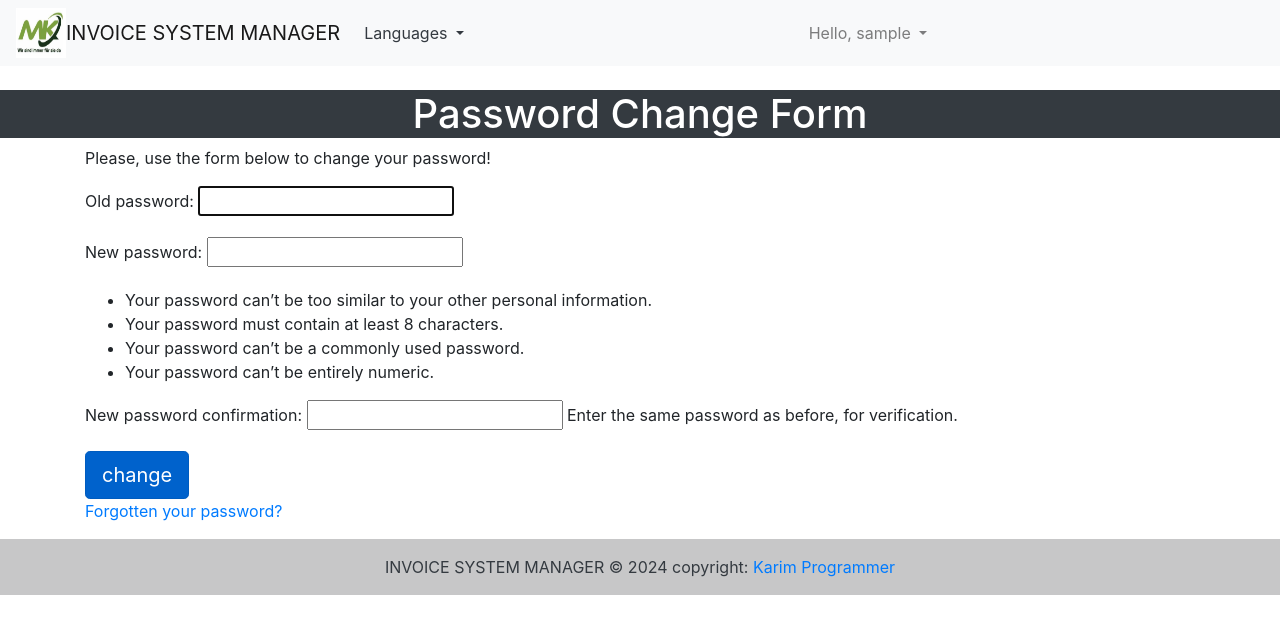
After one commit to AbouYounes/django_invoice_manager, a Django app: page /en/password_change in a window 1280 px wide. The commit adds this page. Shown: the top 634 px of the page. Run offline with Django 5.2, Linux system fonts and the light colour scheme; the visitor is signed in with stand-in values (Sample User, id 1).

Commit message:
add change password feature

```diff
--- a/django_invoice_manager/settings.py
+++ b/django_invoice_manager/settings.py
@@ -144,7 +144,7 @@ MEDIA_ROOT = os.path.join(BASE_DIR, 'media/')
 
 DEFAULT_AUTO_FIELD = 'django.db.models.BigAutoField'
 
-LOGIN_REDIRECT_URL = 'dashboard'
+LOGIN_REDIRECT_URL = 'home'
 LOGIN_URL = 'login'
 LOGOUT_URL = 'logout'
 LOGOUT_REDIRECT_URL = 'login'
--- a/invoice_app/urls.py
+++ b/invoice_app/urls.py
@@ -3,10 +3,12 @@ from . import views
 from django.contrib.auth import views as auth_views
 
 urlpatterns = [
-    path('', views.dashboard, name='dashboard'),
+    path('', views.HomeView.as_view(), name='home'),
+    #path('', views.dashboard, name='dashboard'),
     path('login/', auth_views.LoginView.as_view(template_name='login.html'), name='login'),
     path('logout/', auth_views.LogoutView.as_view(), name='logout'),
-    #path('', views.HomeView.as_view(), name='home'),
+    path('password_change', auth_views.PasswordChangeView.as_view(template_name='password_change.html'), name='password_change'),
+    path('password_change/done', auth_views.PasswordChangeDoneView.as_view(template_name='password_change_done.html'), name='password_change_done'),
     path('customer/<int:pk>', views.CustomerView.as_view(), name="customer"),
     path('add-entrepreneur', views.AddEntrepreneurView.as_view(), name='add-entrepreneur'),
     path('add-customer', views.AddCustomerView.as_view(), name='add-customer'),
--- a/templates/base.html
+++ b/templates/base.html
@@ -58,26 +58,26 @@
         <ul class="navbar-nav mr-auto">
           <li class="nav-item dropdown">
             <a class="nav-link dropdown-toggle" href="#" role="button" data-toggle="dropdown" aria-expanded="false">
-              {% trans 'More option' %}
+              {% trans 'Hello' %}, {{ request.user.username }}
             </a>
             <div class="dropdown-menu">
-              <a class="dropdown-item" href="{% url 'add-entrepreneur' %}">{% trans 'Add entrepreneur' %}</a>
+              <a class="dropdown-item" href="{% url 'add-entrepreneur' %}">{% trans 'My Profil' %}</a>
               <a class="dropdown-item" href="{% url 'add-customer' %}">{% trans 'Add customer' %}</a>
+              <a class="dropdown-item" href="{% url 'password_change' %}">{% trans 'Change password' %}</a>
               <div class="dropdown-divider"></div>
-              <a class="dropdown-item" href="#">{% trans 'statistic' %}</a>
+                <a class="dropdown-item" href="{% url 'password_change' %}">
+                  <form action="{% url 'logout' %}" method="post">
+                    {% csrf_token %}
+                    <button type="submit">{% trans 'Logout' %}</button>
+                  </form>
+                </a>
             </div>
           </li>
         </ul>
       </div>
 
       <div>
-        <p>
-          Hello, {{ request.user.username }}
-        </p>
-        <form action="{% url 'logout' %}" method="post">
-          {% csrf_token %}
-          <button type="submit">Logout</button>
-        </form>
+
       </div>
     </nav>
   </header>
--- /dev/null
+++ b/templates/password_change.html
@@ -0,0 +1,16 @@
+{% extends "base.html" %}
+{% load static %}
+{% load i18n %}
+
+{% block content %}
+<h1 class="text-capitalize text-center mx-10 bg-dark text-white">{% trans 'Password Change Form' %}</h1>
+<div class="container">
+    <p>{% trans 'Please, use the form below to change your password' %}!</p>
+        <form method="post">
+            {% csrf_token %}
+            {{ form.as_p }}
+            <input type="submit" class="btn btn-primary btn-lg active" value="change">
+        </form>
+    <p><a href="#">{% trans 'Forgotten your password' %}?</a></p>
+</div>
+{% endblock %}
```
Also changed, not shown: templates/password_change_done.html (added, +9 -0 lines).
